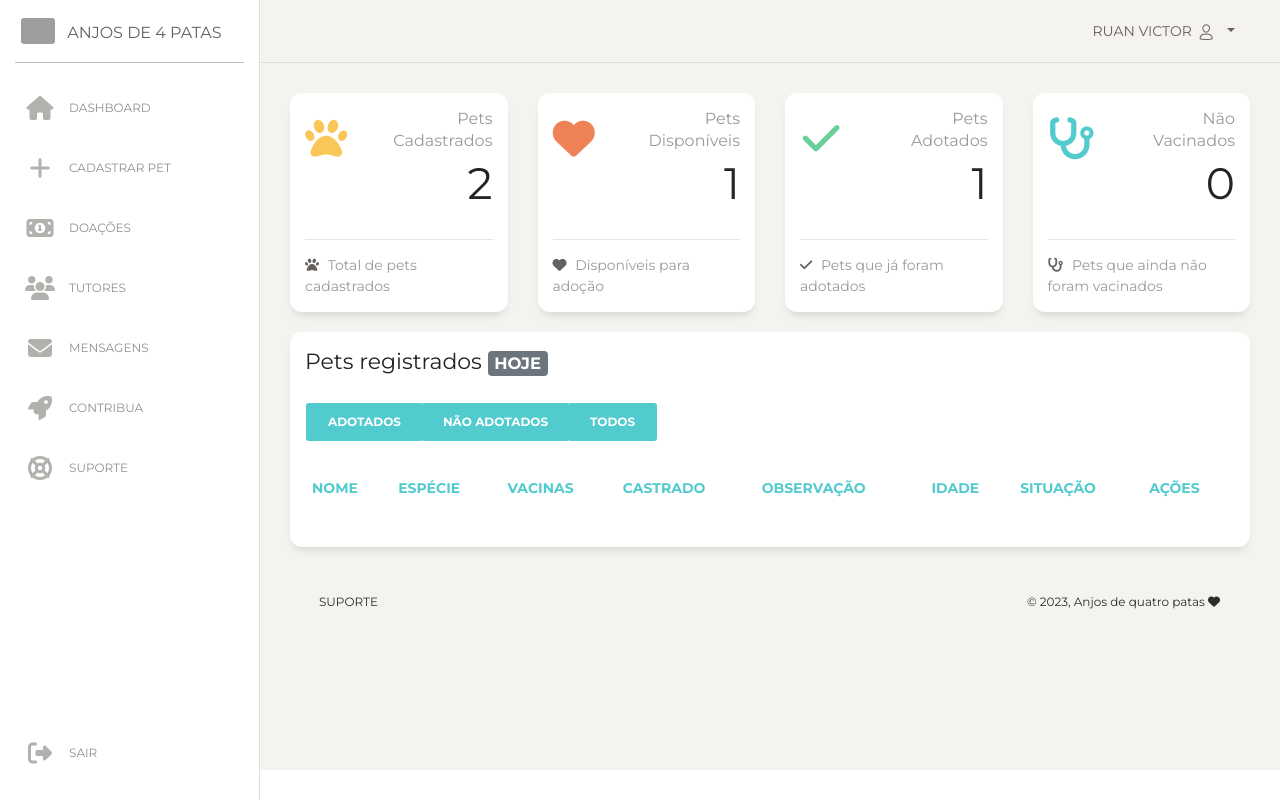
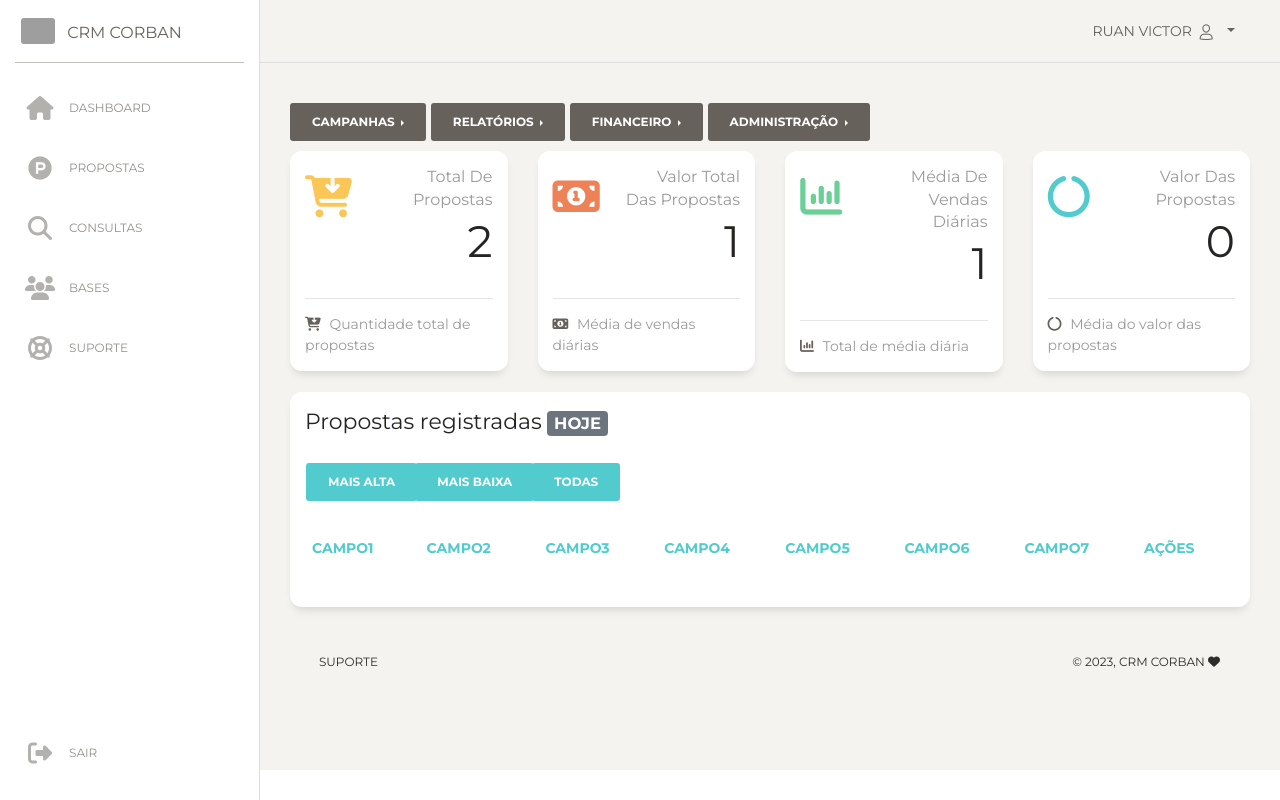
Before and after one commit to figueredorv/crm, a PHP site: page /painel_funcionario.php in a window 1280 px wide. Run offline with PHP 8.4, Linux system fonts and the light colour scheme; a user stored in the database is signed in; data comes from the database, SQL or seed files in the repository; lists and menus that the app fills with data are empty; some libraries are stand-ins or nearby versions; grey boxes are pictures that could not be loaded.

Commit message:
Alterações no layout
Novas alterações no layout

```diff
--- a/painel_funcionario.php
+++ b/painel_funcionario.php
@@ -24,7 +24,7 @@ include("conexao.php");
 
 
   <title>
-    ANJOS DE 4 PATAS
+  CRM CORBAN
   </title>
   <meta content='width=device-width, initial-scale=1.0, maximum-scale=1.0, user-scalable=0, shrink-to-fit=no' name='viewport' />
   <!--     Fonts and icons     -->
@@ -49,11 +49,11 @@ include("conexao.php");
     <div class="logo">
         <a href="" class="simple-text logo-mini">
           <div class="logo-image-small">
-            <img src="https://i.imgur.com/dx8LGUd.png">
+            <img src="https://www.pngall.com/wp-content/uploads/5/User-Profile-PNG-File.png">
           </div>
         </a>
         <a href="" class="simple-text logo-normal">
-          ANJOS DE 4 PATAS
+          CRM CORBAN
           <!-- <div class="logo-image-big">
             <img src="../assets/img/logo-big.png">
           </div> -->
@@ -66,6 +66,7 @@ include("conexao.php");
 
         <ul class="nav">
 
+
         <li class="">
             <a href="painel_funcionario.php">
             <i class="fa fa-home" aria-hidden="true"></i>
@@ -75,17 +76,9 @@ include("conexao.php");
           </li>
 
         <li class="">
-            <a href="animais.php">
-              <i class="fa fa-plus"></i>
-              <p>Cadastrar pet</p>
-            </a>
-          </li>
-
-
-          <li class="">
-            <a href="doacoes-func.php">
-              <i class="fa fa-money"></i>
-              <p>Doações</p>
+            <a href="propostas.php">
+              <i class="fa fa-product-hunt"></i>
+              <p>Propostas</p>
             </a>
           </li>
 
@@ -93,24 +86,19 @@ include("conexao.php");
 
           <li class="">
             <a href="adocoes.php">
-              <i class="fa fa-users"></i>
-              <p>Tutores</p>
+              <i class="fa fa-search"></i>
+              <p>Consultas</p>
             </a>
           </li>
 
           <li class="">
             <a href="mensagens.php">
-              <i class="fa fa-light fa-envelope"></i>
-              <p>Mensagens</p>
+              <i class="fa fa-users"></i>
+              <p>Bases</p>
             </a>
           </li>
 
-          <li class="">
-          <a href="donate.html"  target="_blank">
-              <i class="fa fa-rocket"></i>
-              <p>CONTRIBUA</p>
-            </a>
-          </li>
+
 
           <li class="">
             <a href="https://wa.link/1quja8"  target="_blank">
@@ -221,9 +209,61 @@ include("conexao.php");
 
 
 
+          <!-- Botões dropdowns em cima da dashboard -->
+          <div class="btn-group dropright">
+            <button type="button" class="btn btn-secondary dropdown-toggle" data-toggle="dropdown" aria-haspopup="true" aria-expanded="false">
+              Campanhas
+            </button>
+            <div class="dropdown-menu">
+              <a class="dropdown-item" href="#">Minhas campanhas</a>
+              <a class="dropdown-item" href="#">Atendimento</a>
+            </div>
+          </div>
+
+          <div class="btn-group dropright">
+            <button type="button" class="btn btn-secondary dropdown-toggle" data-toggle="dropdown" aria-haspopup="true" aria-expanded="false">
+              Relatórios
+            </button>
+            <div class="dropdown-menu">
+              <a class="dropdown-item" href="#">Propostas</a>
+              <a class="dropdown-item" href="#">Campanhas</a>
+            </div>
+          </div>
+
+          <div class="btn-group dropright">
+            <button type="button" class="btn btn-secondary dropdown-toggle" data-toggle="dropdown" aria-haspopup="true" aria-expanded="false">
+             Financeiro
+            </button>
+            <div class="dropdown-menu">
+              <a class="dropdown-item" href="#">Comissionamento</a>
+              <a class="dropdown-item" href="#">Lançamentos</a>
+              <a class="dropdown-item" href="#">Pagamentos</a>
+            </div>
+          </div>
+
+          <div class="btn-group dropright">
+            <button type="button" class="btn btn-secondary dropdown-toggle" data-toggle="dropdown" aria-haspopup="true" aria-expanded="false">
+             Administração
+            </button>
+            <div class="dropdown-menu">
+              <a class="dropdown-item" href="#">Usuários</a>
+              <a class="dropdown-item" href="#">Grupos</a>
+              <a class="dropdown-item" href="#">Tabelas</a>
+              <a class="dropdown-item" href="#">Status</a>
+              <a class="dropdown-item" href="#">Promotoras</a>
+              <a class="dropdown-item" href="#">Promotoras</a>
+              <a class="dropdown-item" href="#">Tabulação</a>
+              <a class="dropdown-item" href="#">Canais de vendas</a>
+            </div>
+          </div>
 
 
 
+
+
+
+
+          <!--  final Botões dropdowns em cima da dashboard -->
 
 
 
@@ -243,12 +283,12 @@ include("conexao.php");
                   <div class="col-5 col-md-4">
                     <div class="icon-big text-center icon-warning">
                       <i class="bi bi-cone-striped"></i>
-                      <i class="fa fa-paw text-warning "></i>
+                      <i class="fa fa-cart-arrow-down text-warning "></i>
                     </div>
                   </div>
                   <div class="col-7 col-md-8">
                     <div class="numbers">
-                      <p class="card-category">Pets cadastrados</p>
+                      <p class="card-category">Total de propostas</p>
                       <p class="card-title">
 
                       <?php
@@ -276,7 +316,7 @@ include("conexao.php");
               <div class="card-footer ">
                 <hr>
                 <div class="stats">
-                  <i class="fa fa-paw"></i> Total de pets cadastrados
+                  <i class="fa fa-cart-arrow-down "></i> Quantidade total de propostas
                 </div>
               </div>
             </div>
@@ -289,12 +329,12 @@ include("conexao.php");
                 <div class="row">
                   <div class="col-5 col-md-4">
                     <div class="icon-big text-center icon-warning">
-                      <i class="fa fa-heart text-danger"></i>
+                      <i class="fa fa-money text-danger"></i>
                     </div>
                   </div>
                   <div class="col-7 col-md-8">
                     <div class="numbers">
-                      <p class="card-category">Pets disponíveis </p>
+                      <p class="card-category">Valor total das propostas </p>
                       <p class="card-title">
 
                       <?php
@@ -321,7 +361,7 @@ include("conexao.php");
               <div class="card-footer ">
                 <hr>
                 <div class="stats">
-                  <i class="fa fa-heart "></i> Disponíveis para adoção
+                  <i class="fa fa-money "></i> Média de vendas diárias
                 </div>
               </div>
             </div>
@@ -334,12 +374,12 @@ include("conexao.php");
                 <div class="row">
                   <div class="col-5 col-md-4">
                     <div class="icon-big text-center icon-warning">
-                      <i class="fa fa-check text-success"></i>
+                      <i class="fa fa-bar-chart text-success"></i>
                     </div>
                   </div>
                   <div class="col-7 col-md-8">
                     <div class="numbers">
-                      <p class="card-category">Pets adotados</p>
+                      <p class="card-category">Média de vendas diárias</p>
                       <p class="card-title">
 
                       <?php
@@ -366,7 +406,7 @@ include("conexao.php");
               <div class="card-footer ">
                 <hr>
                 <div class="stats">
-                  <i class="fa fa-check"></i> Pets que já foram adotados
+                  <i class="fa fa-bar-chart"></i> Total de média diária
                 </div>
               </div>
             </div>
@@ -379,12 +419,12 @@ include("conexao.php");
                 <div class="row">
                   <div class="col-5 col-md-4">
                     <div class="icon-big text-center icon-warning">
-                      <i class="fa fa-stethoscope text-primary"></i>
+                      <i class="fa fa-circle-o-notch text-primary"></i>
                     </div>
                   </div>
                   <div class="col-7 col-md-8">
                     <div class="numbers">
-                      <p class="card-category">Não vacinados</p>
+                      <p class="card-category">Valor das propostas</p>
                       <p class="card-title">
 
                       <?php
@@ -414,7 +454,7 @@ include("conexao.php");
               <div class="card-footer ">
                 <hr>
                 <div class="stats">
-                  <i class="fa fa-stethoscope "></i> Pets que ainda não foram vacinados
+                  <i class="fa fa-circle-o-notch "></i> Média do valor das propostas
                 </div>
               </div>
             </div>
@@ -439,20 +479,20 @@ include("conexao.php");
               <div class="col-md-12">
                 <div class="card" >
                   <div class="card-header">
-                  <h5>Pets registrados <span  style="color:white;" class="badge bg-secondary" >HOJE</span></h5>
+                  <h5>Propostas registradas <span  style="color:white;" class="badge bg-secondary" >HOJE</span></h5>
 
                     <div class="btn-group" role="group" aria-label="Basic example">
                     <form class="form-inline my-2 my-lg-0">
-                    <button  name= "buttonOcAtendidas" type="submit" class="btn btn-primary">Adotados</button>
+                    <button  name= "buttonOcAtendidas" type="submit" class="btn btn-primary">Mais alta</button>
                     <form>
 
                     <form class="form-inline my-2 my-lg-0">
-                    <button name= "buttonOcNaoAtendidas" type="submit" class="btn btn-primary">Não adotados</button>
+                    <button name= "buttonOcNaoAtendidas" type="submit" class="btn btn-primary">Mais baixa</button>
                     <form>
 
 
                     <form class="form-inline my-2 my-lg-0">
-                    <button name= "buttonPesquisar" type="submit" class="btn btn-primary">Todos</button>
+                    <button name= "buttonPesquisar" type="submit" class="btn btn-primary">Todas</button>
                     <form>
 
                     </div>
@@ -519,26 +559,26 @@ include("conexao.php");
                         <thead class=" text-primary">
 
                           <th>
-                            Nome
+                            Campo1
                           </th>
                           <th>
-                            Espécie
+                            Campo2
                           </th>
                           <th>
-                            Vacinas
+                            Campo3
                           </th>
                           <th>
-                            Castrado
+                            Campo4
                           </th>
                            <th>
-                            Observação
+                            Campo5
                           </th>
                             <th>
-                            Idade
+                            Campo6
                           </th>
                            </th>
                           <th>
-                            Situação
+                            Campo7
                           </th>
                            </th>
                             <th>
@@ -667,7 +707,7 @@ include("conexao.php");
                 ©
                 <script>
                   document.write(new Date().getFullYear())
-                </script>, Anjos de quatro patas <i class="fa fa-heart heart"></i>
+                </script>, CRM CORBAN <i class="fa fa-heart heart"></i>
               </span>
             </div>
           </div>
```
Also changed, not shown: propostas.php (renamed from animais.php).
